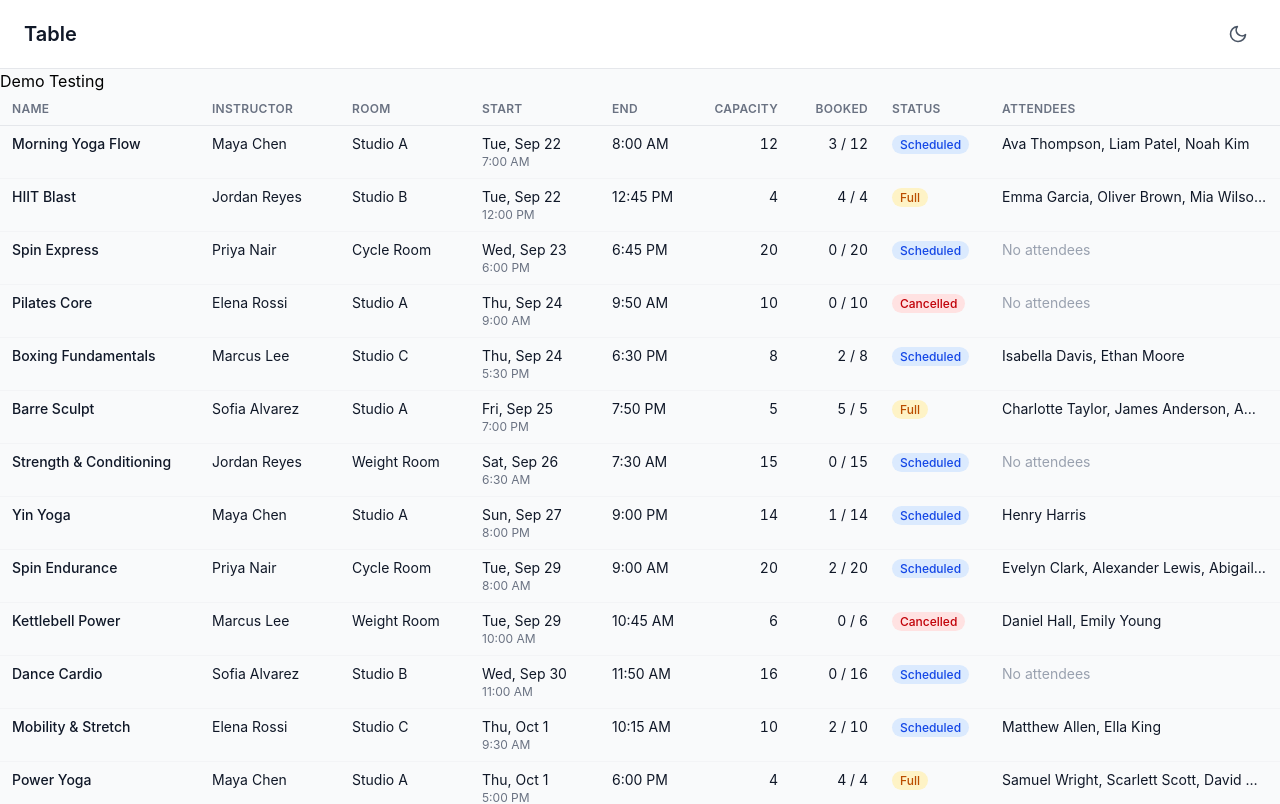
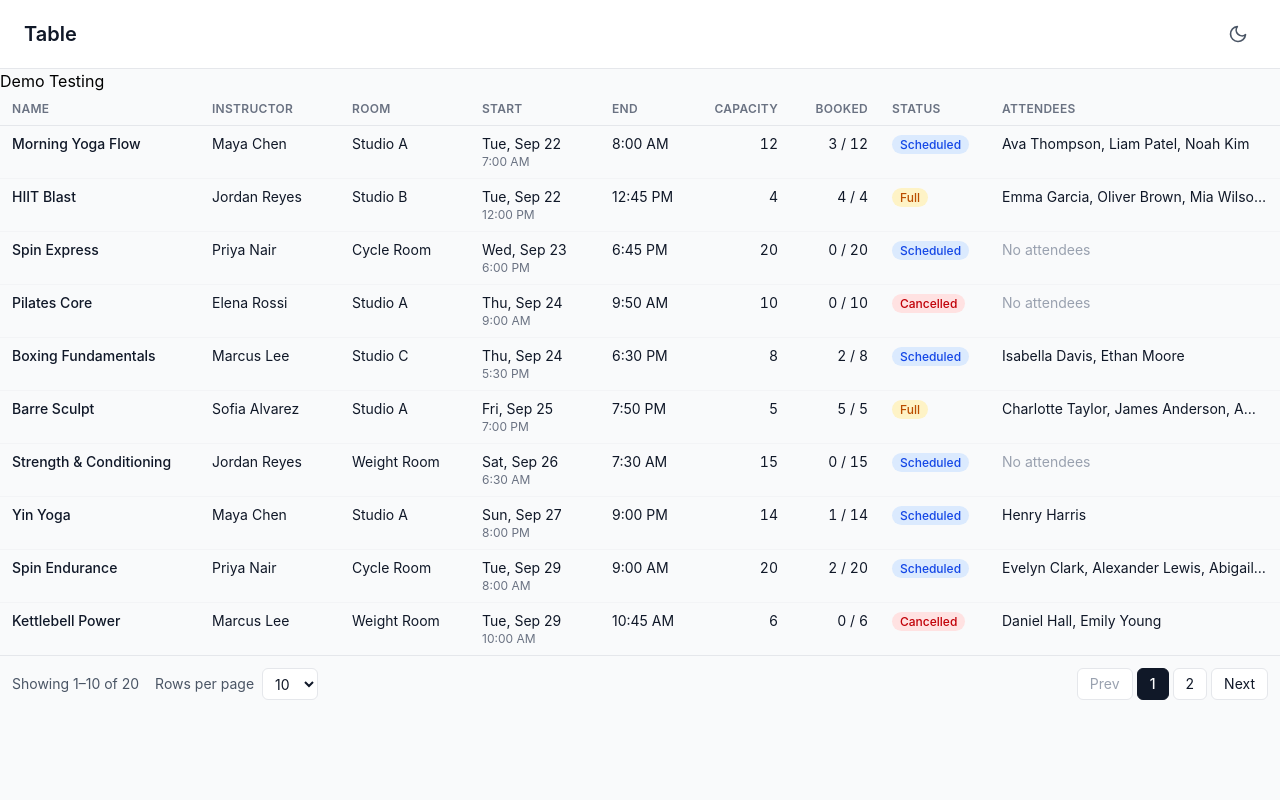
Before and after one commit to zphtet/table-component, a React (Vite) app: page / in a window 1280 px wide. Shown: the top 804 px of the page. Built offline with nearby package versions, Linux system fonts and the light colour scheme.

Commit message:
feat : add usePagination Hook for pagination logic

```diff
--- a/package.json
+++ b/package.json
@@ -7,7 +7,9 @@
     "dev": "vite",
     "build": "vite build",
     "lint": "oxlint",
-    "preview": "vite preview"
+    "preview": "vite preview",
+    "format": "prettier --write .",
+    "format:check": "prettier --check ."
   },
   "dependencies": {
     "@tailwindcss/vite": "^4.3.3",
@@ -21,6 +23,8 @@
     "@types/react-dom": "^19.2.7",
     "@vitejs/plugin-react": "^6.1.1",
     "oxlint": "^1.81.0",
+    "prettier": "^3.9.9",
+    "prettier-plugin-tailwindcss": "^0.8.1",
     "vite": "^8.3.0"
   }
 }
--- /dev/null
+++ b/src/components/Table/Pagination.tsx
@@ -0,0 +1,108 @@
+import type { PaginationComponentProps, PaginationProps } from "@/types/table.types";
+
+type PageItem = number | "ellipsis";
+
+/** First, last, and the pages next to the current one; gaps become "…" (a gap of exactly one page shows that page instead). */
+const getPageItems = (page: number, pageCount: number): PageItem[] => {
+    const pages = [...new Set([1, page - 1, page, page + 1, pageCount])]
+        .filter((p) => p >= 1 && p <= pageCount)
+        .sort((a, b) => a - b);
+
+    const items: PageItem[] = [];
+    pages.forEach((p, i) => {
+        const prev = pages[i - 1];
+        if (prev != null && p - prev === 2) items.push(prev + 1);
+        else if (prev != null && p - prev > 2) items.push("ellipsis");
+        items.push(p);
+    });
+    return items;
+};
+
+const buttonClass =
+    "h-8 min-w-8 rounded-md border px-3 text-sm transition-colors disabled:cursor-not-allowed";
+const idleClass =
+    "border-gray-200 bg-white text-gray-900 hover:bg-gray-50 disabled:text-gray-400 disabled:hover:bg-white dark:border-gray-800 dark:bg-gray-950 dark:text-gray-100 dark:hover:bg-gray-900 dark:disabled:text-gray-600";
+const activeClass =
+    "border-gray-900 bg-gray-900 font-medium text-white dark:border-gray-100 dark:bg-gray-100 dark:text-gray-900";
+
+export const Pagination = ({
+    pagination,
+    onPageChange,
+    onSizeChange,
+    pageSizeOptions = [10, 20, 50],
+}: PaginationComponentProps) => {
+    const { page, size, total } = pagination;
+    const pageCount = Math.max(1, Math.ceil(total / size));
+    const start = total === 0 ? 0 : (page - 1) * size + 1;
+    const end = Math.min(page * size, total);
+
+    const goTo = (next: number) => onPageChange?.(Math.min(Math.max(next, 1), pageCount));
+
+    return (
+        <div className="flex flex-wrap items-center justify-between gap-3 border-t border-gray-200 px-3 py-3 text-sm text-gray-600 dark:border-gray-800 dark:text-gray-400">
+            <div className="flex items-center gap-4">
+                <p>
+                    Showing {start}–{end} of {total}
+                </p>
+
+                {onSizeChange && (
+                    <label className="flex items-center gap-2">
+                        Rows per page
+                        <select
+                            value={size}
+                            onChange={(e) => {
+                                onSizeChange(Number(e.target.value));
+                            }}
+                            className="h-8 rounded-md border border-gray-200 bg-white px-2 text-gray-900 dark:border-gray-800 dark:bg-gray-950 dark:text-gray-100"
+                        >
+                            {pageSizeOptions.map((size) => (
+                                <option key={size} value={size}>
+                                    {size}
+                                </option>
+                            ))}
+                        </select>
+                    </label>
+                )}
+            </div>
+
+            <nav aria-label="Pagination" className="flex items-center gap-1">
+                <button
+                    type="button"
+                    className={`${buttonClass} ${idleClass}`}
+                    disabled={page <= 1}
+                    onClick={() => goTo(page - 1)}
+                >
+                    Prev
+                </button>
+
+                {getPageItems(page, pageCount).map((item, i) =>
+                    item === "ellipsis" ? (
+                        <span key={`ellipsis-${i}`} aria-hidden className="px-2 text-gray-500">
+                            …
+                        </span>
+                    ) : (
+                        <button
+                            key={item}
+                            type="button"
+                            aria-current={item === page ? "page" : undefined}
+                            aria-label={`Page ${item}`}
+                            className={`${buttonClass} ${item === page ? activeClass : idleClass}`}
+                            onClick={() => goTo(item)}
+                        >
+                            {item}
+                        </button>
+                    ),
+                )}
+
+                <button
+                    type="button"
+                    className={`${buttonClass} ${idleClass}`}
+                    disabled={page >= pageCount}
+                    onClick={() => goTo(page + 1)}
+                >
+                    Next
+                </button>
+            </nav>
+        </div>
+    );
+};
--- a/src/components/Table/Table.tsx
+++ b/src/components/Table/Table.tsx
@@ -1,6 +1,7 @@
 import type { ReactNode } from "react";
-import type { ColumnDef, TableProps } from "@/types/table.types";
-
+import type { BasePagination, ColumnDef, TableProps } from "@/types/table.types";
+import { Pagination } from "./Pagination";
+import { usePagination } from "./hooks/usePagination";
 const formatValue = (value: unknown): ReactNode => {
     if (value == null) return "—";
     if (value instanceof Date) return value.toLocaleString();
@@ -25,76 +26,112 @@ const toCss = (size: number | string) => (typeof size === "number" ? `${size}px`
 /** Sum of fixed widths + flexible columns' minWidths, so the table scrolls instead of squashing columns. */
 const getTableMinWidth = <T,>(columns: ColumnDef<T>[]) => {
     const parts = columns
-        .map((col) => (col.width != null ? toCss(col.width) : col.minWidth != null ? toCss(col.minWidth) : null))
+        .map((col) =>
+            col.width != null
+                ? toCss(col.width)
+                : col.minWidth != null
+                  ? toCss(col.minWidth)
+                  : null,
+        )
         .filter((part): part is string => part != null);
     return parts.length ? `calc(${parts.join(" + ")})` : undefined;
 };
 
 const Table = <T extends object>(props: TableProps<T>) => {
-    const { ariaLabel, columns, data } = props;
+    const { ariaLabel, columns, data, pagination } = props;
+    const {
+        pagination: newPagination,
+        setPage,
+        setSize,
+    } = usePagination({
+        pagination: pagination?.pagination as BasePagination,
+        onChangeHandler: pagination?.onChangeHandler,
+    });
 
-    console.log("tableColumnsMinWidth ,", getTableMinWidth(columns))
-    return <div className="w-full overflow-x-auto">
+    const { page, size, total } = newPagination;
+    const start = (page - 1) * size;
+    const end = start + size;
+    const updatedRows = data.slice(start, end);
+    console.log("setSize", newPagination);
+    return (
+        <div className="w-full">
+            <div className="w-full overflow-x-auto">
                 <table
                     aria-label={ariaLabel}
                     className="w-full table-fixed border-collapse text-sm"
                     style={{ minWidth: getTableMinWidth(columns) }}
                 >
                     <colgroup>
-                {
-                    columns.map((col) => (
-                        <col key={col.id} style={{ width: col.width != null ? toCss(col.width) : undefined }} />
-                    ))
-                }
+                        {columns.map((col) => (
+                            <col
+                                key={col.id}
+                                style={{ width: col.width != null ? toCss(col.width) : undefined }}
+                            />
+                        ))}
                     </colgroup>
 
                     <thead>
                         <tr className="border-b border-gray-200 dark:border-gray-800">
-                    {
-                        columns.map((col) => {
-                            return <th
+                            {columns.map((col) => {
+                                return (
+                                    <th
                                         key={col.id}
                                         scope="col"
                                         className={cn(
-                                    "truncate px-3 py-2 align-bottom text-xs font-semibold uppercase tracking-wide text-gray-500 dark:text-gray-400",
+                                            "truncate px-3 py-2 align-bottom text-xs font-semibold tracking-wide text-gray-500 uppercase dark:text-gray-400",
                                             alignClass[col.align ?? "left"],
                                             col.headerClassName,
                                         )}
                                     >
                                         {col.header}
                                     </th>
-                        })
-                    }
+                                );
+                            })}
                         </tr>
                     </thead>
 
                     <tbody>
-                {
-                    data.map((row, rowIndex) => {
+                        {updatedRows.map((row, rowIndex) => {
                             const rowKey = "id" in row ? String(row.id) : rowIndex;
-                        return <tr key={rowKey} className="border-b border-gray-100 last:border-0 dark:border-gray-900">
-                            {
-                                columns.map((col) => {
-                                    return <td
+                            return (
+                                <tr
+                                    key={rowKey}
+                                    className="border-b border-gray-100 last:border-0 dark:border-gray-900"
+                                >
+                                    {columns.map((col) => {
+                                        return (
+                                            <td
                                                 key={col.id}
                                                 className={cn(
                                                     "px-3 py-2 align-top text-gray-900 dark:text-gray-100",
                                                     // `*:truncate` also truncates direct child elements a custom `cell` renders
-                                            col.wrap ? "break-words" : "truncate *:truncate",
+                                                    col.wrap
+                                                        ? "break-words"
+                                                        : "truncate *:truncate",
                                                     alignClass[col.align ?? "left"],
                                                     col.cellClassName,
                                                 )}
                                             >
                                                 {renderCell(col, row)}
                                             </td>
-                                })
-                            }
+                                        );
+                                    })}
                                 </tr>
-                    })
-                }
+                            );
+                        })}
                     </tbody>
                 </table>
             </div>
-}
+            {pagination && (
+                <Pagination
+                    pagination={newPagination}
+                    onPageChange={setPage}
+                    onSizeChange={setSize}
+                    pageSizeOptions={pagination?.pageSizeOptions}
+                />
+            )}
+        </div>
+    );
+};
 
 export default Table;
--- /dev/null
+++ b/src/components/Table/hooks/useControllableState.tsx
@@ -0,0 +1,17 @@
+import { useState } from 'react'
+
+export const useControllableState = <V,>(
+  value: V,
+  onChange?: (value: V) => void,
+) => {
+  const [inner, setInner] = useState(value)
+  const isControlled = typeof onChange ==='function'
+  const current = isControlled ? value : inner
+
+  const setValue = (next: V) => {
+    if (!isControlled) setInner(next)
+    onChange?.(next)
+  }
+
+  return [current, setValue] as const
+}
--- /dev/null
+++ b/src/components/Table/hooks/usePagination.tsx
@@ -0,0 +1,22 @@
+import { UsePaginationOptions } from "@/types/table.types";
+import { useControllableState } from "./useControllableState";
+const DEFAULT_PAGINATION = { page: 1, size: 10, total: 10 };
+export const usePagination = (props: UsePaginationOptions) => {
+    const { pagination } = props;
+    const [value, setValue] = useControllableState(
+        { ...DEFAULT_PAGINATION, ...pagination },
+        props?.onChangeHandler,
+    );
+    const setPage = (pageNum: number) => {
+        setValue({ ...value, page: pageNum });
+    };
+    const setSize = (size: number) => {
+        console.log("setSize", size);
+        setValue({ ...value, size: size, page: 1 });
+    };
+    return {
+        pagination: value,
+        setPage,
+        setSize,
+    };
+};
--- a/src/feature/Demo/Demo.tsx
+++ b/src/feature/Demo/Demo.tsx
@@ -1,18 +1,21 @@
-import Table from "@/components/Table/Table"
-import { columns } from "./columns"
-import { fitnessClassesData } from "@/mock/data"
+import { useState } from "react";
+import Table from "@/components/Table/Table";
+import { columns } from "./columns";
+import { fitnessClassesData } from "@/mock/data";
 
 export const Demo = () => {
-
-    return <div>
-            <p>
-                Demo Testing
-            </p>
-        <Table
-            ariaLabel="FitnessClass"
-            columns={columns || []}
-            data={fitnessClassesData || []}
-
-        />
-    </div>
-}
+    return (
+        <div>
+            <p>Demo Testing</p>
+            <Table
+                ariaLabel="FitnessClass"
+                columns={columns}
+                data={fitnessClassesData}
+                pagination={{
+                    pagination: { page: 1, size: 10, total: fitnessClassesData?.length },
+                    pageSizeOptions: [3, 5, 10, 20],
+                }}
+            />
+        </div>
+    );
+};
```
Also changed, not shown: src/types/table.types.ts (+49 -29 lines), .prettierrc.json (added), 2 other files (tests, documents, lock files or other folders). Lines whose indentation alone changed are shown as unchanged.
